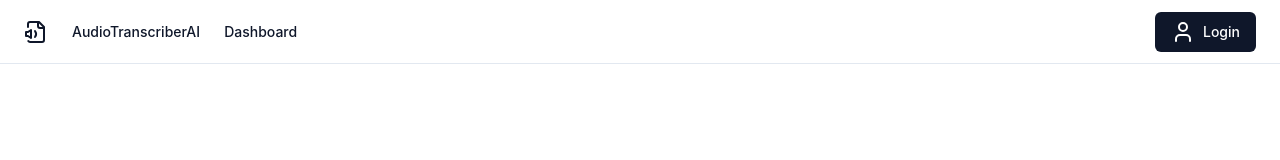
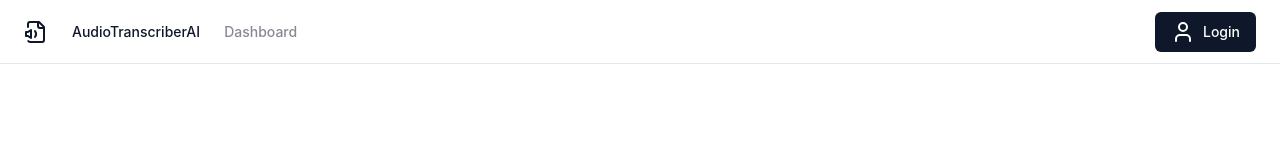
Before and after one commit to Marco-26/audio-transcriber-website, a React (Create React App) app in the folder client/: page / in a window 1280 px wide. Shown: the top 160 px of the page. Built offline with nearby package versions, Linux system fonts and the light colour scheme; no server answers.

Commit message:
Fix: Only allow logged in users in dashboard

```diff
--- a/client/src/components/Header.tsx
+++ b/client/src/components/Header.tsx
@@ -13,7 +13,7 @@ interface HeaderProps {
 
 export const Header:React.FC<HeaderProps> = ({user,setUser}):JSX.Element => {
   return (
-    <header className="sticky flex justify-between top-0 h-16 items-center gap-4 border-b bg-background px-4 md:px-6">
+    <header className="flex justify-between top-0 h-16 items-center gap-4 border-b bg-background px-4 md:px-6">
       <div className="hidden gap-6 text-lg font-medium md:flex md:flex-row md:items-center md:gap-5 md:text-sm lg:gap-6">
           <div className="flex items-center gap-2 text-lg font-semibold md:text-base">
             <FileVolume />
@@ -24,12 +24,16 @@ export const Header:React.FC<HeaderProps> = ({user,setUser}):JSX.Element => {
           >
             AudioTranscriberAI
           </Link>
-          <Link
-            to="/dashboard"
-            className="text-foreground transition-colors hover:text-foreground"
-          >
-            Dashboard
-          </Link>
+          {user ? (
+            <Link
+              to="/dashboard"
+              className={"text-foreground transition-colors hover:text-foreground text-gray"}
+            >
+              Dashboard
+            </Link>
+          ) : (
+            <span className="text-gray opacity-50 cursor-default">Dashboard</span>
+          )}
       </div>
       <div className="ml-auto">
         <LoginButton user={user} setUser={setUser}/>
--- a/client/src/components/LandingPage.tsx
+++ b/client/src/components/LandingPage.tsx
@@ -15,7 +15,7 @@ const LandingPage = () => {
   },[])
 
   return (
-    <div className="flex items-center justify-center " style={{ minHeight: 'calc(100vh - 7rem)' }}>
+    <div className="flex items-center justify-center" style={{ minHeight: 'calc(100vh - 7rem)' }}>
       <div className="max-w-screen-2xl">
         <div className='flex'>
           <div className='mr-5'>
--- a/client/src/components/Pages/Dashboard.tsx
+++ b/client/src/components/Pages/Dashboard.tsx
@@ -3,8 +3,9 @@ import React, { Dispatch, SetStateAction, useEffect, useState } from 'react'
 import TableHeader from '../TableHeader';
 import { TranscriptionsTable } from '../TranscriptionsTable';
 import { User } from '@/src/Types/User';
-import { Header } from '../Header';
 import UserApi from "../../api/user"
+import { useNavigate } from "react-router-dom";
+import { notifyError } from '../../utils/utils';
 
 interface DashboardProps {
   user:User | undefined;
@@ -14,6 +15,7 @@ interface DashboardProps {
 const Dashboard:React.FC<DashboardProps> = ({user,setUser}) => {
   const [files, setFiles] = useState<FileEntry[] | undefined>([]);
   const [filter, setFilter] = useState<string>('all');
+  const navigate = useNavigate();
 
   useEffect(() => {
     const fetchUser = async () => {
@@ -36,6 +38,10 @@ const Dashboard:React.FC<DashboardProps> = ({user,setUser}) => {
     fetchUser();
   }, [setUser]);
 
+  if(user == null){
+    navigate("/");
+  }
+
   return (
     <div className='mx-7 my-7'>
       <TableHeader user={user} files={files} setFiles={setFiles} setFilter={setFilter}/>
```
